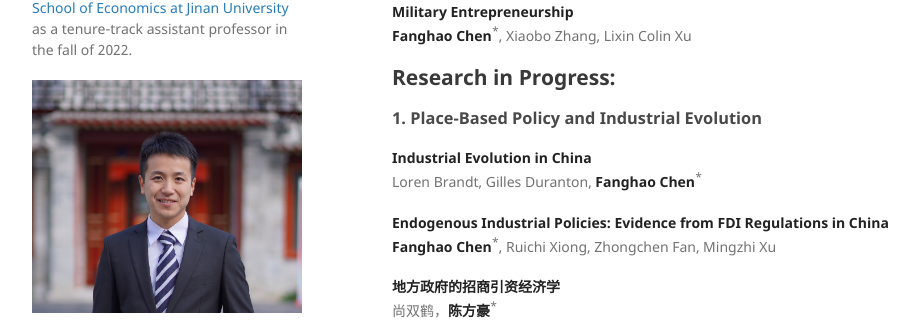
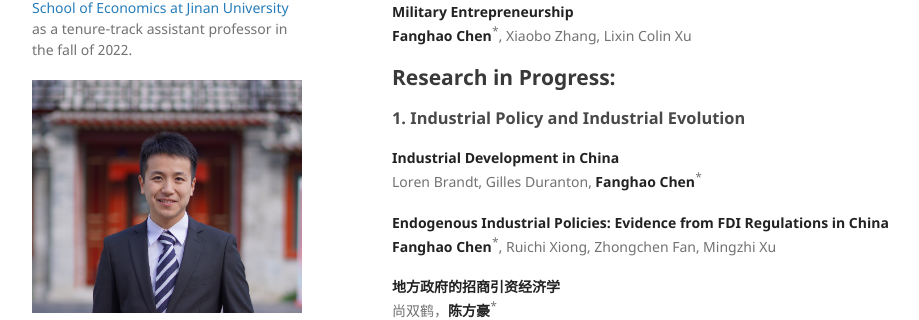
Before and after one commit to FanghaoChen/homepage, a Jekyll site: the page built from research.md, in a window 1280 px wide and 900 px high, scrolled down 513 px. Shown: the part 175-495 px from the top of the window, without its empty margins (178-1097 px from the left). Built offline with Jekyll 4.4.1, drawn with Linux system fonts in a browser that asks for light colours.

Commit message:
Update research.md

```diff
--- a/research.md
+++ b/research.md
@@ -35,9 +35,9 @@ layout: default
 
 ## Research in Progress:
 
-### 1. Place-Based Policy and Industrial Evolution ###
+### 1. Industrial Policy and Industrial Evolution ###
 
-**Industrial Evolution in China** <br/>
+**Industrial Development in China** <br/>
 Loren Brandt, Gilles Duranton, **Fanghao Chen**<sup>*</sup>
 
 **Endogenous Industrial Policies: Evidence from FDI Regulations in China** <br/>
```
